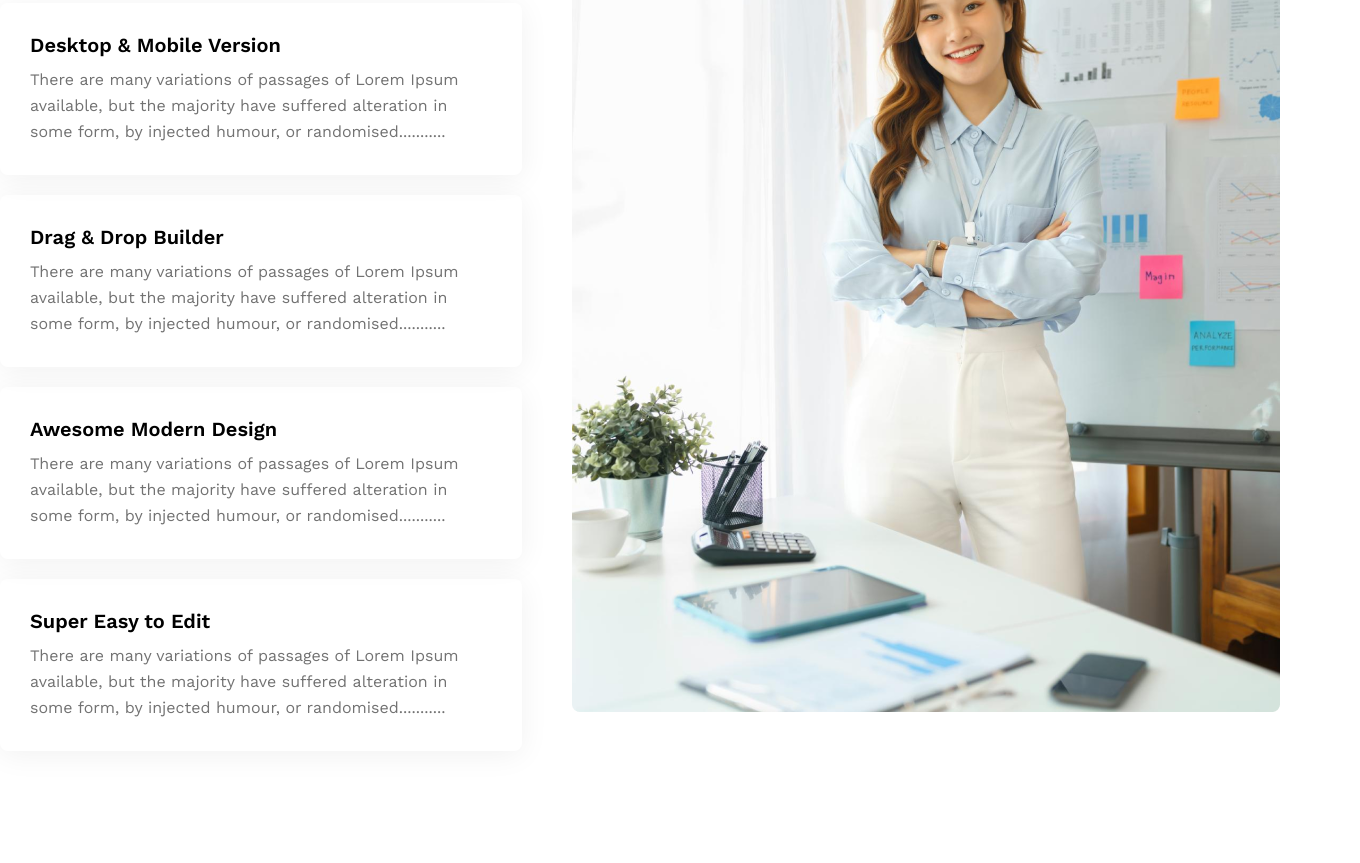
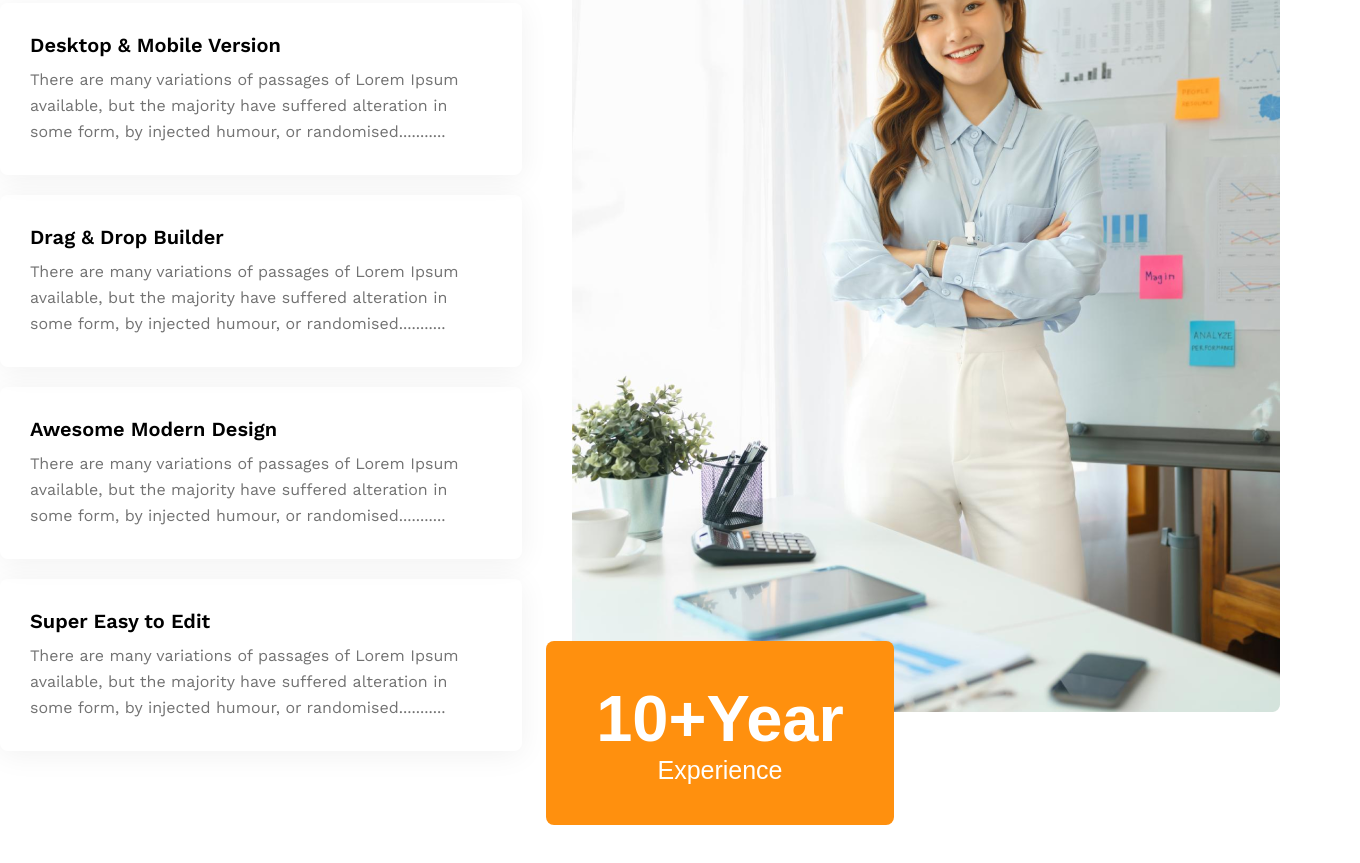
Before and after one commit to roni-rahman/g3-architects-assignment, a plain HTML site: page index.html in a window 1280 px wide. Shown: the part 2442-3305 px from the top of the page, 1360 px wide, since content can reach past the window. Before the commit the page ends 3283 px from the top, so only its background shows below. Drawn offline with nearby package versions, Linux system fonts and the light colour scheme.

Commit message:
added mega button

```diff
--- a/index.html
+++ b/index.html
@@ -32,7 +32,7 @@
         <section class="banner container">
             <h1>Brand New<br>Group of Architects</h1>
             <p>There are many variations of passages of Lorem Ipsum available, but the majority have suffered alteration in<br>some form, by injected humour, or randomised words which don't look even</p>
-            <button class="primary-btn">Explore More</button>
+            <button class="primary-btn btn">Explore More</button>
             <img src="images/banner.png" alt="">
         </section>
     </header>
@@ -49,7 +49,7 @@
             <div class="feature-dsc">
                 <h2><span class="h2-dark-three">Quick list</span> of Our <br><span class="h2_primary-color">Features</span></h2>
                 <p>There are many variations of passages of Lorem Ipsum available, but the majority have suffered alteration in some form, by injected humour, or randomised words which don't look even</p>
-                <button class="primary-btn">Explore More</button>
+                <button class="primary-btn btn">Explore More</button>
             </div>
         </section>
 
@@ -77,6 +77,14 @@
             </div>
             <img class="architect" src="images/architect.png" alt="">
         </section>
+
+        <!-- Starting of Mega Button -->
+        <section class="mega-button container">
+            <button class="big-btn btn">
+                <span class="btn-line-one">10+Year</span><br>
+                <span class="btn-line-two">Experience</span>
+            </button>
+        </section>
     </main>
     <footer>
 
--- a/styles/style.css
+++ b/styles/style.css
@@ -59,14 +59,21 @@ li {
     list-style: none;
 }
 
-.primary-btn {
+.btn {
     color: #ffffff;
     background-color: var(--primary-color);
     border-radius: 8px;
+    border: none;
+}
+
+.primary-btn {
     padding: 20px 30px;
-    border: none;
     font-size: 20px;
     font-weight: 600;
+}
+
+.big-btn {
+    padding: 40px 50px;
 }
 
 header {
@@ -178,3 +185,22 @@ header {
     margin-top: -100px;
     object-fit: contain;
 }
+
+
+/*****_____ Mega Button Styles _____*****/
+.mega-button {
+    text-align: center;
+    position: relative;
+    top: -200px;
+    left: 80px;
+}
+
+.btn-line-one {
+    font-size: 65px;
+    font-weight: 700;
+}
+
+.btn-line-two {
+    font-size: 25px;
+    font-weight: 500;
+}
```
